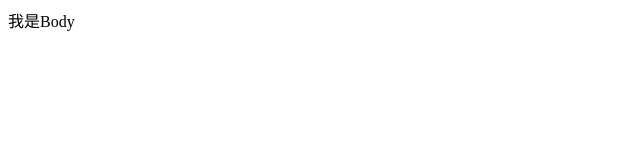
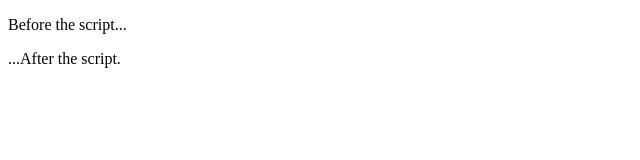
Before and after one commit to yfj1123/20230223, a plain HTML site: page 索引2.html in a window 1280 px wide. Shown: the whole page, without its empty margins (0-640 px from the left). Drawn offline with Linux system fonts and the light colour scheme.

Commit message:
Update 索引2.html

```diff
--- a/索引2.html
+++ b/索引2.html
@@ -1,12 +1,21 @@
 <!DOCTYPE HTML>
 <html>
   <head>
-    <title>我是第一次就上手</title>
+    <title>第三次就上手</title>
     <link rel="icon" href="https://media.vogue.com.tw/photos/60a4c16d2ab25e19d3982bc7/3:4/w_1998,h_2664,c_limit/%E6%96%B0%E5%9E%A3%E7%B5%90%E8%A1%A3.jpeg" />
 
   </head>
 
-  <body>
-    我是Body
-  </body>
+<body>
+
+  <p>Before the script...</p>
+
+  <script>
+    //alert( 'Hello, world!' );
+  </script>
+
+  <p>...After the script.</p>
+
+</body>
+
 </html>
```
